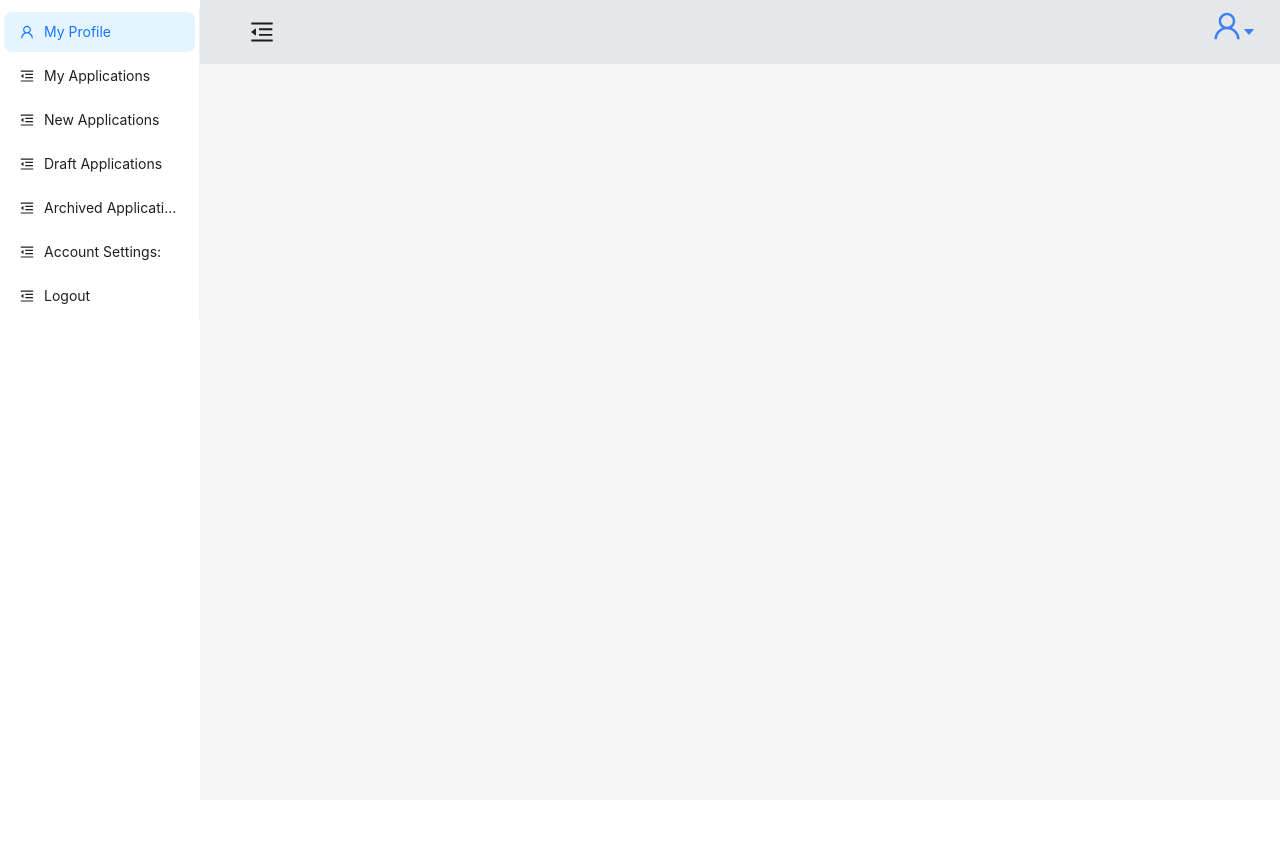
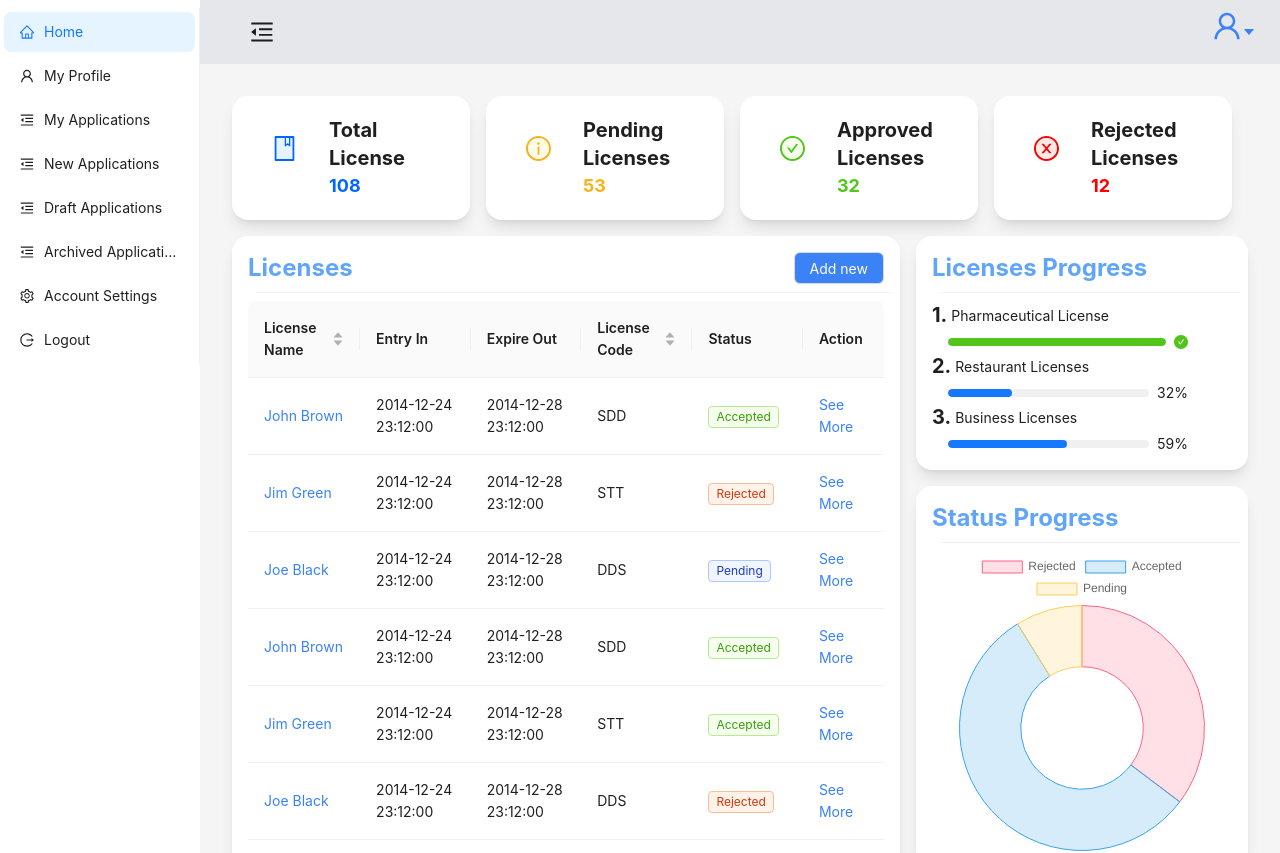
Before and after one commit to muleA/smart-health-demo, a React (Create React App) app: page /home in a window 1280 px wide. Shown: the top 853 px of the page. Before the commit the page ends 800 px from the top, so only its background shows below. Built offline with nearby package versions, Linux system fonts and the light colour scheme; sample sign-in values are in the browser's storage.

Commit message:
Create home page layout and components

```diff
--- a/package.json
+++ b/package.json
@@ -22,6 +22,7 @@
     "postcss": "^8.4.24",
     "reacharts": "^0.4.5",
     "react": "^18.2.0",
+    "react-chartjs-2": "^5.2.0",
     "react-dom": "^18.2.0",
     "react-redux": "^8.0.5",
     "react-router-dom": "^6.11.2",
--- /dev/null
+++ b/src/portal/Home/Components/counter-card.tsx
@@ -0,0 +1,33 @@
+import React from 'react';
+
+export interface CounterCardHeaderProps {
+  header: any;
+}
+
+function CounterCard(props: CounterCardHeaderProps) {
+  return (
+    <div className=" w-full sm:w-1/4">
+      <div className="bg-white p-5 rounded-2xl shadow-lg mr-4">
+        <div className="flex gap-3">
+          <div className= " p-5 ">
+            {props.header.icon}
+          </div>
+
+          <div className="flex flex-col justify-between">
+            <div className="font-bold text-xl " >
+              {props.header.text}
+            </div>
+            <span
+              className=" text-blue-500 text-lg font-bold"
+              style={{ color: props.header.color }}
+            >
+              {props.header.count}
+            </span>
+          </div>
+        </div>
+      </div>
+    </div>
+  );
+}
+
+export default CounterCard;
--- /dev/null
+++ b/src/portal/Home/Components/progress-chart-card.tsx
@@ -0,0 +1,85 @@
+import React from 'react';
+import {CalendarOutlined, HeatMapOutlined} from '@ant-design/icons';
+import Progress, { ProgressTypes } from 'antd/es/progress/progress';
+import { Divider } from 'antd';
+import { Doughnut } from 'react-chartjs-2';
+import 'chart.js/auto';
+export default function ProgressChartCard() {
+
+  const ProgressBar = [
+    {
+      key:"1." ,
+      text: 'Pharmaceutical License',
+      status: "active",
+      percent: 100,
+    },
+    {
+      key:"2.",
+      text: 'Restaurant Licenses',
+      status: "",
+      percent: 32,
+    },
+    {
+      key:"3.",
+      text: 'Business Licenses',
+      status: "",
+      percent: 59,
+    },
+  ];
+
+  const data = {
+    labels: ['Rejected', 'Accepted', 'Pending'],
+    datasets: [
+      {
+        label: '# of Licenses',
+        data: [12, 19, 3],
+        backgroundColor: [
+          'rgba(255, 99, 132, 0.2)',
+          'rgba(54, 162, 235, 0.2)',
+          'rgba(255, 206, 86, 0.2)',
+        ],
+        borderColor: [
+          'rgba(255, 99, 132, 1)',
+          'rgba(54, 162, 235, 1)',
+          'rgba(255, 206, 86, 1)',
+        ],
+        borderWidth: 1,
+
+      },
+
+    ],
+  };
+  return (
+    <div>
+      <div className="bg-white p-4 rounded-2xl shadow-lg">
+      <div className=" font-bold gap-2 text-blue-400 text-2xl">Licenses Progress</div>
+        <Divider className='m-2'/>
+      { ProgressBar.map((progress, p) =>(
+        <div>
+        <div className="gap-3">
+
+        <div className="flex flex-row ">
+           <div className= "font-bold text-xl  ">
+             {progress.key}
+           </div>
+             <div className='m-1'>
+               {progress.text}
+             </div>
+             </div>
+             <span className='ml-4'>
+              <Progress percent={progress.percent}  className='w-4/5 '/>
+             </span>
+         </div>
+         </div>
+      ))}
+      </div>
+      <div className="bg-white p-4 my-4 rounded-2xl shadow-lg">
+        <div>
+        <div className=" font-bold gap-2 text-blue-400 text-2xl">Status Progress</div>
+        <Divider className='m-2'/>
+         <Doughnut data={data} />
+        </div>
+      </div>
+    </div>
+  );
+}
--- /dev/null
+++ b/src/portal/Home/Components/table-card.tsx
@@ -0,0 +1,150 @@
+import React from 'react';
+import { Button, Divider, Select, Space, Table, Tag } from 'antd';
+import { useNavigate } from 'react-router-dom';
+
+
+function TableCard() {
+  const navigate = useNavigate();
+
+
+  const columns = [
+    {
+      title: 'License Name',
+      dataIndex: 'licenseName',
+      key: 'licenseName',
+      render: (text:any) => <a className='text-blue-500'>{text}</a>,
+      sorter: (a:any, b:any) => a.licenseName.length - b.licenseName.length,
+    },
+    { title: 'Entry In', dataIndex: 'entryDate', key: 'entryDate' },
+    { title: 'Expire Out', dataIndex: 'expireDate', key: 'dataIndex' },
+    {
+      title: 'License Code ',
+      dataIndex: 'licenseCode',
+      key: 'licenseCode',
+      sorter: (c:any, d:any) => c.licenseCode.length - d.licenseCode.length,
+    },
+
+    {
+      title: 'Status',
+      key: 'status',
+      dataIndex: 'status',
+      render: (status:any) => (
+        <span>
+          {status.map((tag:any) => {
+            let color = tag.length;
+            if (tag === 'Accepted') {
+              color = 'green';
+            } else if (tag === 'Rejected') {
+              color = 'volcano';
+            } else if (tag === 'Pending') {
+              color = 'geekblue';
+            }
+
+            return (
+              <Tag color={color} key={tag}>
+                {tag}
+              </Tag>
+            );
+          })}
+        </span>
+      ),
+    },
+    {
+      title: 'Action',
+      dataIndex: 'status',
+      key: 'status',
+      render: () => {
+        return (
+          <>
+            <Space size="middle">
+        <a className='text-blue-500'>See More</a>
+      </Space>
+          </>
+        );
+      },
+    },
+  ];
+  const rows = [
+    {
+      key:"1",
+      licenseName: 'John Brown',
+      licenseCode: 'SDD',
+      entryDate: '2014-12-24 23:12:00',
+      expireDate: '2014-12-28 23:12:00',
+      status: ['Accepted'],
+    },
+    {
+      key:"2",
+      licenseName: 'Jim Green',
+      licenseCode: 'STT',
+      entryDate: '2014-12-24 23:12:00',
+      expireDate: '2014-12-28 23:12:00',
+      status: ['Rejected'],
+    },
+    {
+      key:"3",
+      licenseName: 'Joe Black',
+      licenseCode: 'DDS',
+      entryDate: '2014-12-24 23:12:00',
+      expireDate: '2014-12-28 23:12:00',
+      status: ['Pending'],
+    },
+    {
+      key:"4",
+      licenseName: 'John Brown',
+      licenseCode: 'SDD',
+      entryDate: '2014-12-24 23:12:00',
+      expireDate: '2014-12-28 23:12:00',
+      status: ['Accepted'],
+    },
+    {
+      key:"5",
+      licenseName: 'Jim Green',
+      licenseCode: 'STT',
+      entryDate: '2014-12-24 23:12:00',
+      expireDate: '2014-12-28 23:12:00',
+      status: ['Accepted'],
+    },
+    {
+      key:"6",
+      licenseName: 'Joe Black',
+      licenseCode: 'DDS',
+      entryDate: '2014-12-24 23:12:00',
+      expireDate: '2014-12-28 23:12:00',
+      status: ['Rejected'],
+    },
+    {
+      key:"3",
+      licenseName: 'Joe Black',
+      licenseCode: 'DDS',
+      entryDate: '2014-12-24 23:12:00',
+      expireDate: '2014-12-28 23:12:00',
+      status: ['Pending'],
+    },
+    {
+      key:"6",
+      licenseName: 'Joe Black',
+      licenseCode: 'DDS',
+      entryDate: '2014-12-24 23:12:00',
+      expireDate: '2014-12-28 23:12:00',
+      status: ['Rejected'],
+    },
+  ];
+  return (
+    <div className="">
+      <div className="bg-white p-4 rounded-2xl shadow-lg pb-8">
+     <div className='flex justify-between'>
+      <div className=" font-bold gap-2 text-blue-400 text-2xl ">Licenses </div>
+      <Button className='bg-blue-500 '  >
+             <div className='text-white' > Add new </div>
+            </Button>
+     </div>
+
+        <Divider className='m-2'/>
+        <Table dataSource={rows} columns={columns} />
+      </div>
+    </div>
+  );
+}
+
+export default TableCard;
--- /dev/null
+++ b/src/portal/Home/home-page.tsx
@@ -0,0 +1,59 @@
+import { BookTwoTone,  CheckCircleTwoTone,  CloseCircleTwoTone, InfoCircleTwoTone} from '@ant-design/icons';
+import { useNavigate } from "react-router-dom";
+import CounterCard from "./Components/counter-card";
+import TableCard from './Components/table-card';
+import ProgressChartCard from './Components/progress-chart-card';
+
+export default function HomePage(){
+  const router=useNavigate();
+  const Headers = [
+    {
+      text: 'Total License',
+      bg: 'bg-blue-100',
+      color: '#0066FF',
+      icon: <BookTwoTone  twoToneColor="#0066FF"style={{fontSize: '25px',}} />,
+      count: 108,
+    },
+    {
+      text: 'Pending Licenses',
+      bg: 'bg-yellow-100',
+      color: '#F8B219',
+      icon: <InfoCircleTwoTone twoToneColor="#F8B219"  style={{fontSize: '25px',}}/>,
+      count: 53,
+    },
+    {
+      text: 'Approved Licenses',
+      bg: 'bg-green-100',
+      color: '#52c41a',
+      icon: <CheckCircleTwoTone twoToneColor="#52c41a" style={{fontSize: '25px',}} />,
+      count: 32,
+    },
+    {
+      text: 'Rejected Licenses',
+      bg: 'bg-red-100',
+      color: '#FF0000',
+      icon: <CloseCircleTwoTone twoToneColor="#FF0000" style={{fontSize: '25px',}}/>,
+      count: 12,
+    },
+  ];
+
+  return(
+    <>
+    <div className="p-4 gap-4 flex flex-col gap-4">
+        <div className="flex flex-wrap ">
+          {Headers.map((header, h) => (
+            <CounterCard header={header} key={h} />
+          ))}
+        </div>
+        <div style={{ display: 'flex' }} className="flex gap-4">
+          <div style={{ flex: '8' }}>
+            <TableCard />
+          </div>
+          <div style={{ flex: '2' }}>
+            <ProgressChartCard />
+          </div>
+        </div>
+        </div>
+    </>
+  )
+}
--- a/src/portal/home-navbar.tsx
+++ b/src/portal/home-navbar.tsx
@@ -1,6 +1,6 @@
 import React, { useState } from 'react';
 import { Layout, Menu, Dropdown } from 'antd';
-import { UserOutlined, CaretDownOutlined, LogoutOutlined, MenuFoldOutlined, MenuUnfoldOutlined } from '@ant-design/icons';
+import { UserOutlined, CaretDownOutlined, LogoutOutlined, MenuFoldOutlined, MenuUnfoldOutlined, HomeFilled, HomeOutlined, SettingOutlined } from '@ant-design/icons';
 import { Link, useNavigate, Outlet, Routes, Route } from 'react-router-dom';
 import AccountSettings from './account-settings';
 import LicenseRegistrationForm from './license-registarion-form';
@@ -8,6 +8,7 @@ import MyApplications from './my-applications';
 import MyLicenses from './my-license';
 import ProfileWrapper from './profile-wrapper';
 import { useAuth } from '../shared/auth/use-auth';
+import HomePage from './Home/home-page';
 
 const { Header, Content, Sider } = Layout;
 
@@ -76,28 +77,31 @@ const {session}=useAuth()
           defaultSelectedKeys={['1']}
           onSelect={handleMenuSelect}
         >
-          <Menu.Item key="1" icon={<UserOutlined />}>
+           <Menu.Item key="1" icon={<HomeOutlined />}>
+            <Link to="/home">Home</Link>
+          </Menu.Item>
+          <Menu.Item key="2" icon={<UserOutlined />}>
             <Link to="/my-profile">My Profile</Link>
           </Menu.Item>
-          <Menu.Item key="2" icon={<MenuFoldOutlined />}>
+          <Menu.Item key="3" icon={<MenuFoldOutlined />}>
             <Link to="/my-applications">My Applications</Link>
           </Menu.Item>
-          <Menu.Item key="7" icon={<MenuFoldOutlined />}>
+          <Menu.Item key="8" icon={<MenuFoldOutlined />}>
             <Link to="/new-application">New Applications</Link>
           </Menu.Item>
-          <Menu.Item key="3" icon={<MenuFoldOutlined />}>
+          <Menu.Item key="4" icon={<MenuFoldOutlined />}>
             <Link to="/my-licenses">Draft Applications</Link>
           </Menu.Item>
-          <Menu.Item key="4" icon={<MenuFoldOutlined />}>
+          <Menu.Item key="5" icon={<MenuFoldOutlined />}>
             <Link to="/my-licenses">Archived Applications</Link>
           </Menu.Item>
           {/* <Menu.Item key="4" icon={<BellOutlined />}>
             <Link to="/notification">Notifications</Link>
           </Menu.Item> */}
-          <Menu.Item key="5" icon={<MenuFoldOutlined />}>
-            <Link to="/settings">Account Settings:</Link>
+          <Menu.Item key="6" icon={<SettingOutlined />}>
+            <Link to="/settings">Account Settings</Link>
           </Menu.Item>
-          <Menu.Item key="6" icon={<MenuFoldOutlined />}>
+          <Menu.Item key="7" icon={<LogoutOutlined />}>
             <Link to="/logout">Logout</Link>
           </Menu.Item>
         </Menu>
@@ -138,6 +142,7 @@ const {session}=useAuth()
 
         <Content style={{ margin: '16px' }}>
           <Routes>
+            <Route path="/home" element ={<HomePage/>} />
             <Route path="/my-profile" element={<ProfileWrapper />} />
             <Route path="/my-applications" element={<MyApplications />} />
             <Route path="/new-application" element={<LicenseRegistrationForm />} />
```
Also changed, not shown: 2 other files (tests, documents, lock files or other folders).
